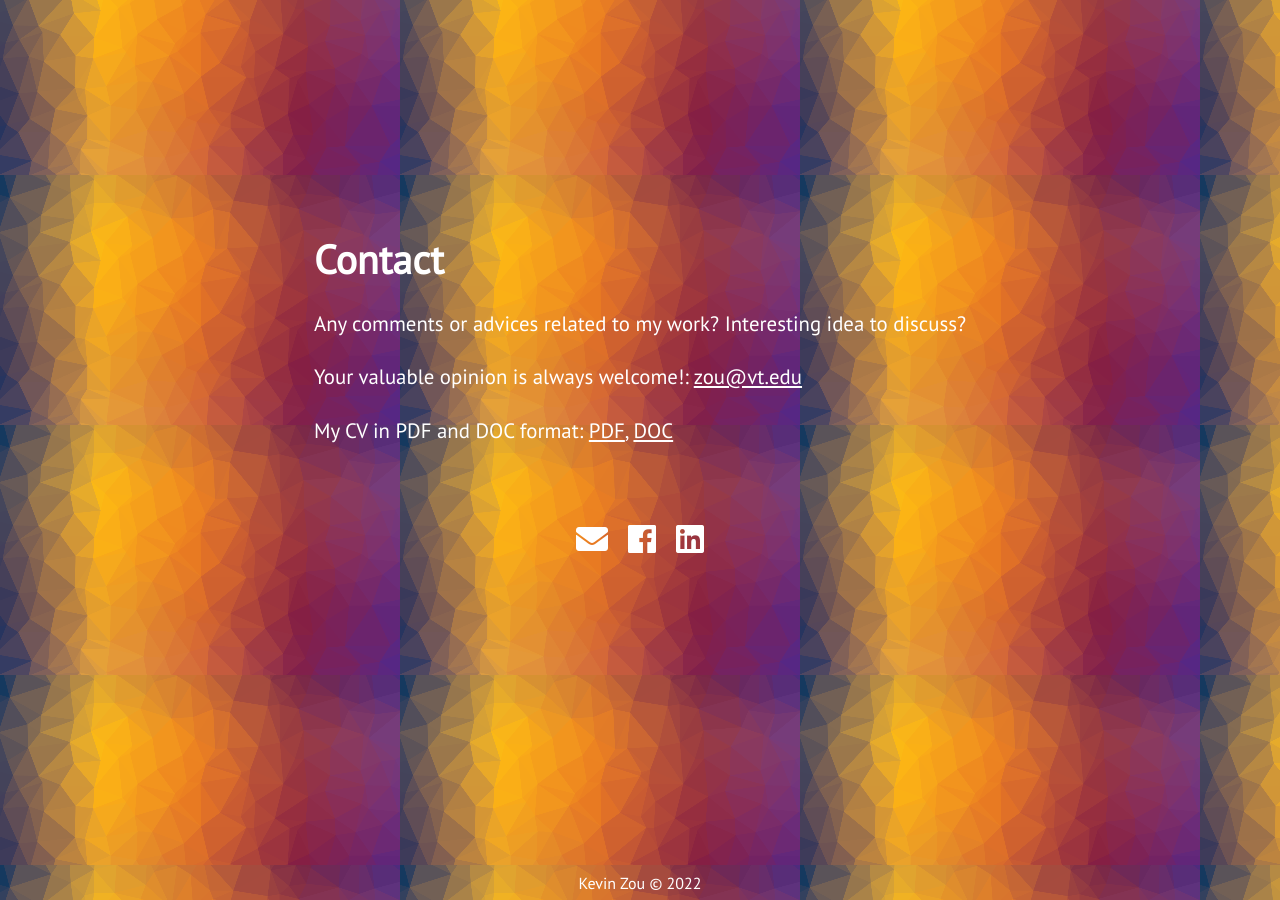
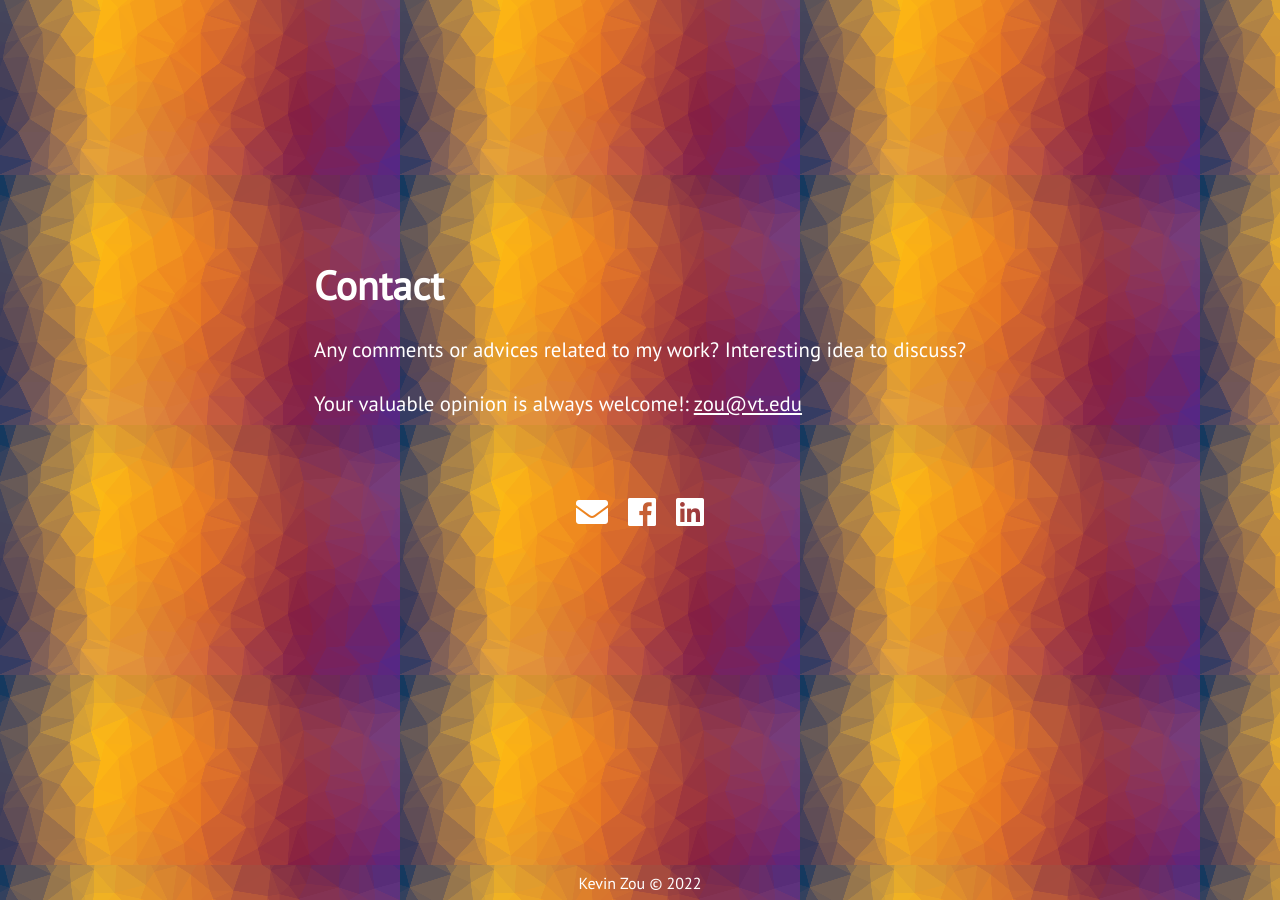
Before and after one commit to KevinKCV/kevinzou, a Jekyll site: the page built from index.html, in a window 1280 px wide and 900 px high, scrolled down 4053 px. Built offline with Jekyll 4.4.1, drawn with Linux system fonts in a browser that asks for light colours; nearby versions of some CDN libraries.

Commit message:
Update extra.html

```diff
--- a/_includes/extra.html
+++ b/_includes/extra.html
@@ -7,9 +7,6 @@
             </p>
             <p class="paragraph-text justify-text">
                 Your valuable opinion is always welcome!: <a href="mailto:{{ site.email }}">{{ site.email }}</a>
-            </p>
-            <p class="paragraph-text justify-text">
-                My CV in PDF and DOC format: <a href="/assets/doc/CGSONG_CV.pdf">PDF</a>, <a href="/assets/doc/CGSONG_CV.docx">DOC</a>
             </p>
             <div class="extra-links">
                 <span class="hint--bottom bottom-link" aria-label="Email">
```
